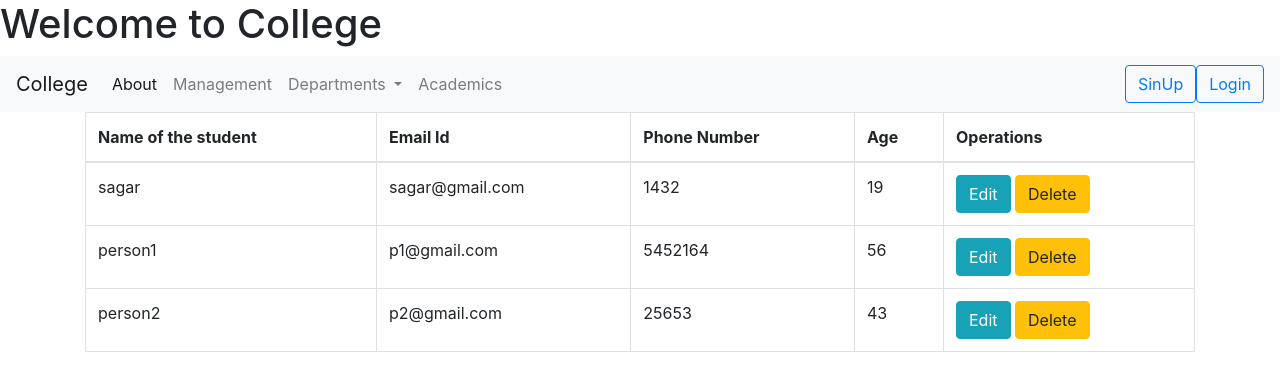
After one commit to anilpolineni/Django-Training-Program_Batch-5, a Django app: page /student/display in a window 1280 px wide. The commit adds this page. Shown: the top 391 px of the page. Run offline with Django 3.2, Linux system fonts and the light colour scheme; data comes from the database, SQL or seed files in the repository; both versions use the stored data as it was after the commit; some libraries are stand-ins or nearby versions.

Commit message:
2nd sep 2020

```diff
--- a/Django_workshop/College/CSE/templates/index.html
+++ b/Django_workshop/College/CSE/templates/index.html
@@ -25,52 +25,10 @@
 <body>
 	<h1>Welcome to College</h1>
 	<!-- bootstrap nav -->
-	<nav class="navbar navbar-expand-lg navbar-light bg-light">
-  		<a class="navbar-brand" href="#">College</a>
-  		<div class="collapse navbar-collapse" id="navbarSupportedContent">
-    		<ul class="navbar-nav mr-auto">
-      			<li class="nav-item active">
-        			<a class="nav-link" >About<span class="sr-only">(current)</span></a>
-      			</li>
-      			<li class="nav-item">
-        			<a class="nav-link" href="#">Management</a>
-      			</li>
-      			<li class="nav-item dropdown">
-        			<a class="nav-link dropdown-toggle" href="#" id="navbarDropdown" role="button" data-toggle="dropdown" aria-haspopup="true" aria-expanded="false">
-          			Departments
-        			</a>
-        			<div class="dropdown-menu" aria-labelledby="navbarDropdown">
-          				<a class="dropdown-item" href="{% url 'testing' %}">CSE</a>
-          				<a class="dropdown-item" href="#">ECE</a>
-          			<div class="dropdown-divider"></div>
-          			<a class="dropdown-item" href="#">Mech</a>
-        			</div>
-      			</li>
-      			<li class="nav-item">
-        			<a class="nav-link" href="#">Academics</a>
-      			</li>
-    		</ul>
-    		<form class="form-inline my-2 my-lg-0">
-      			<button class="btn btn-outline-primary my-2 my-sm-0" onclick="document.getElementByID('signin').style.display='block'" type="submit">Login</button>
-    		</form>
-  		</div>
-	</nav>
-
-	<!-- Sign in  -->
-	<div id="signin">
-	<form class="form-signin" style="text-align: center;" action="/action_page.php" method="post">{% csrf_token %}
-      <h1 class="h3 mb-3 font-weight-normal">Please sign in</h1>
-      <label for="inputEmail" class="sr-only">Email address</label>
-      <input type="email" id="inputEmail" class="form-control" placeholder="Email address" required="" autofocus="">
-      <label for="inputPassword" class="sr-only">Password</label>
-      <input type="password" id="inputPassword" class="form-control" placeholder="Password" required="">
-      <div class="checkbox mb-3">
-        <label>
-          <input type="checkbox" value="remember-me"> Remember me
-        </label>
-      </div>
-      <button class="btn btn-lg btn-primary btn-block" type="submit">Sign in</button>
-    </form>
+{% include 'navbar.html' %}
+	<div>
+		{% block foo %}
+		{% endblock %}
     </div>
 </body>
 </html>
--- /dev/null
+++ b/Django_workshop/College/CSE/templates/navbar.html
@@ -0,0 +1,34 @@
+<nav class="navbar navbar-expand-lg navbar-light bg-light">
+  		<a class="navbar-brand" href="#">College</a>
+  		<div class="collapse navbar-collapse" id="navbarSupportedContent">
+    		<ul class="navbar-nav mr-auto">
+      			<li class="nav-item active">
+        			<a class="nav-link" href="{% url 'student_details' %}">About<span class="sr-only"></span></a>
+      			</li>
+      			<li class="nav-item">
+        			<a class="nav-link" href="#">Management</a>
+      			</li>
+      			<li class="nav-item dropdown">
+        			<a class="nav-link dropdown-toggle" href="#" id="navbarDropdown" role="button" data-toggle="dropdown" aria-haspopup="true" aria-expanded="false">
+          			Departments
+        			</a>
+        			<div class="dropdown-menu" aria-labelledby="navbarDropdown">
+          				<a class="dropdown-item" href="{% url 'testing' %}">CSE</a>
+          				<a class="dropdown-item" href="#">ECE</a>
+          			<div class="dropdown-divider"></div>
+          			<a class="dropdown-item" href="#">Mech</a>
+        			</div>
+      			</li>
+      			<li class="nav-item">
+        			<a class="nav-link" href="#">Academics</a>
+      			</li>
+    		</ul>
+            <a href="{% url 'register' %}">
+                <button class="btn btn-outline-primary my-2 my-sm-0" type="submit">SinUp</button>
+            </a>
+
+    		<form class="form-inline my-2 my-lg-0">
+      			<button class="btn btn-outline-primary my-2 my-sm-0" onclick="document.getElementByID('signin').style.display='block'" type="submit">Login</button>
+    		</form>
+  		</div>
+	</nav>
--- /dev/null
+++ b/Django_workshop/College/CSE/templates/student_data.html
@@ -0,0 +1,26 @@
+{% extends 'index.html' %}
+{% block foo %}
+<div class="container">
+<table class="table table-bordered">
+    <thead >
+        <th>Name of the student </th>
+        <th> Email Id </th>
+        <th> Phone Number </th>
+        <th> Age </th>
+    <th>Operations</th>
+    </thead>
+    <tbody>
+    {% for i in data %}
+    <tr>
+    <td>{{ i.student_name }}</td>
+    <td>{{ i.email }}</td>
+    <td>{{ i.phone_num }}</td>
+    <td>{{ i.age }}</td>
+        <td><button name="edit" type="submit" class="btn btn-info">Edit</button>
+        <button name="delete" type="submit" class="btn btn-warning">Delete</button></td>
+    </tr>
+{% endfor %}
+    </tbody>
+</div>
+</table>
+{% endblock %}
--- a/Django_workshop/College/CSE/views.py
+++ b/Django_workshop/College/CSE/views.py
@@ -1,5 +1,6 @@
 from django.shortcuts import render
 from django.http import HttpResponse
+from .models import CseStudentRegister
 
 
 def home(request):
@@ -12,3 +13,21 @@ def welcome(request):
 
 def about(request):
     return render(request, "about.html")
+
+
+def register(request):
+    if request.method == 'POST':
+        name = request.POST.get('name')
+        phone_num = request.POST["phone_num"]
+        email = request.POST.get('email')
+        age = request.POST.get('age')
+        student = CseStudentRegister(student_name=name, phone_num=phone_num,
+                                     email=email, age=age)
+        student.save()
+        return HttpResponse("Done saving user!!!")
+    return render(request, 'register.html')
+
+
+def student_details(request):
+    details = CseStudentRegister.objects.all()
+    return render(request,'student_data.html', {'data': details})
--- a/Django_workshop/College/College/urls.py
+++ b/Django_workshop/College/College/urls.py
@@ -21,4 +21,6 @@ urlpatterns = [
     path('admin/', admin.site.urls),
     path('home/', views.home),
     path('home/about', views.about, name='testing'),
+    path('student/register/', views.register, name='register'),
+    path('student/display', views.student_details, name='student_details'),
  ]
```
Also changed, not shown: Django_workshop/College/CSE/templates/login.html (added, +13 -0 lines), Django_workshop/College/CSE/templates/register.html (added, +17 -0 lines), Django_workshop/College/db.sqlite3.
